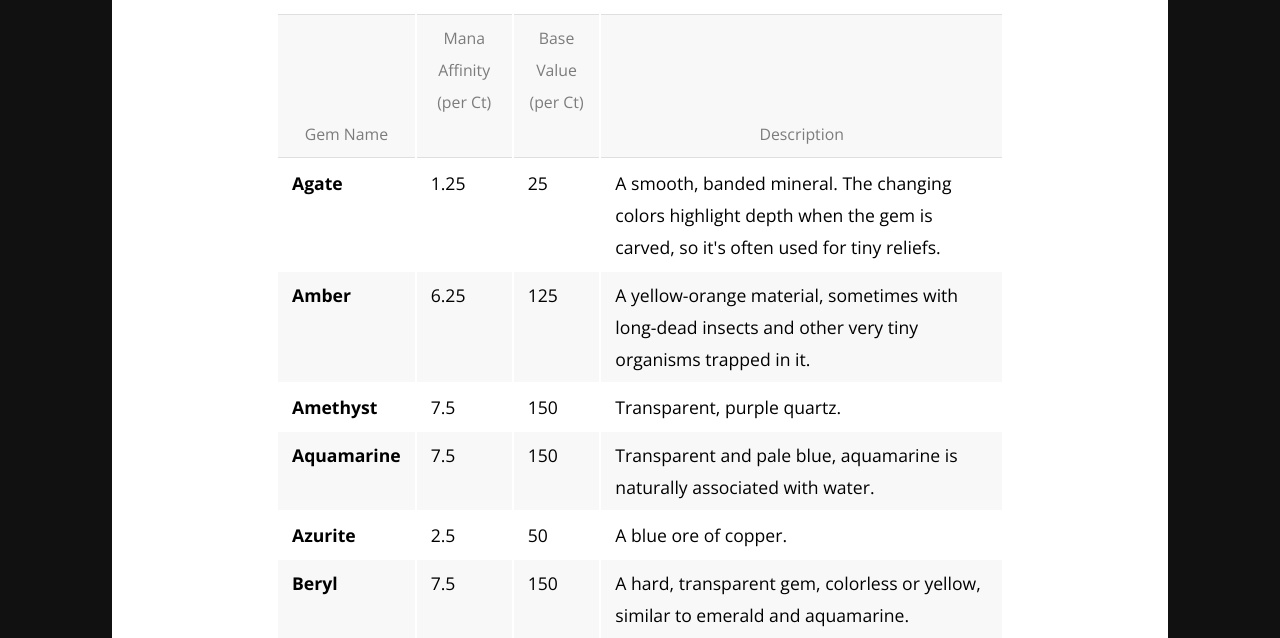
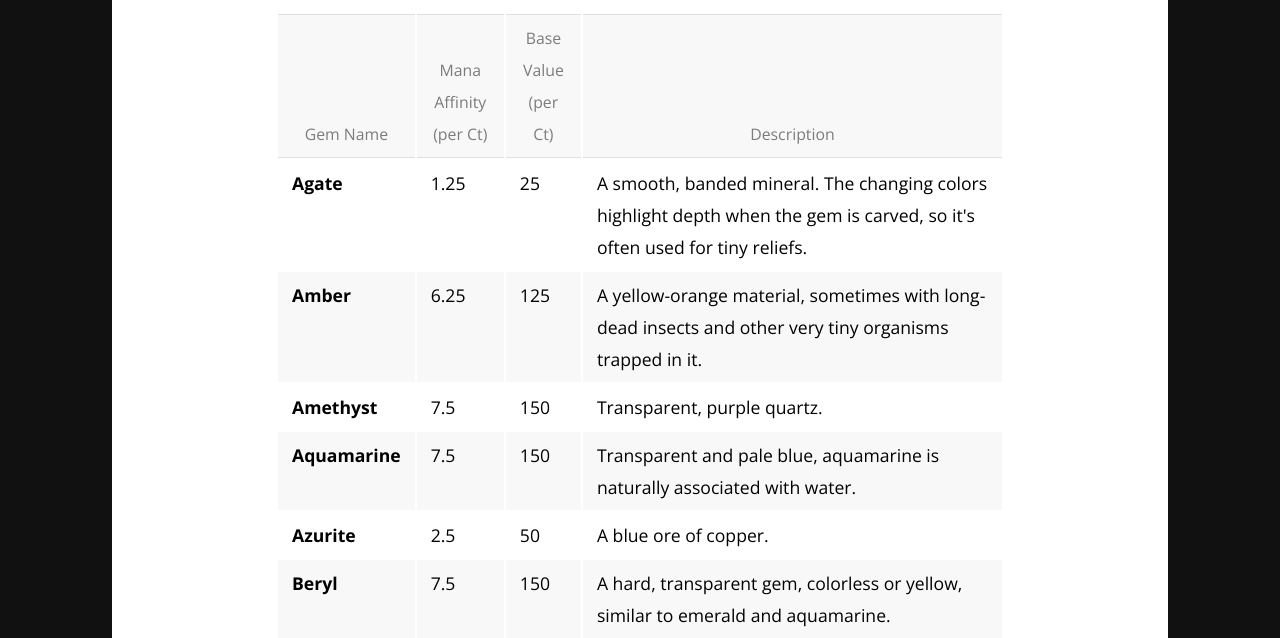
Before and after one commit to rickosborne/blackwater, a Jekyll site: the page built from _guide/550-rulebooks-and-house-rules.md, in a window 1280 px wide. Shown: the part 5762-6400 px from the top of the page. Built offline with Jekyll 4.4.1, drawn with Linux system fonts in a browser that asks for light colours.

Commit message:
Update 550-rulebooks-and-house-rules.md

```diff
--- a/_guide/550-rulebooks-and-house-rules.md
+++ b/_guide/550-rulebooks-and-house-rules.md
@@ -116,7 +116,7 @@ The Powerstone enchantment works exactly as described in the magic sourcebook, w
 <img src="https://render.githubusercontent.com/render/math?math=Capacity = \sqrt{Mana\:Affinity * Mass}" align="center">
 
 
-| Gem Name | Mana Affinity<br />(per Ct)<img height="0" width="100">| Base Value<br />(per Ct)<img height="0" width="100">| Description |
+| Gem Name | Mana Affinity<br />(per Ct)| Base Value<br />(per Ct)| Description |
 | --- | --- | --- | --- |
 | **Agate** | 1.25| 25 | A smooth, banded mineral. The changing colors highlight depth when the gem is carved, so it&#39;s often used for tiny reliefs. |
 | **Amber** | 6.25 | 125 | A yellow-orange material, sometimes with long-dead insects and other very tiny organisms trapped in it. |
```
